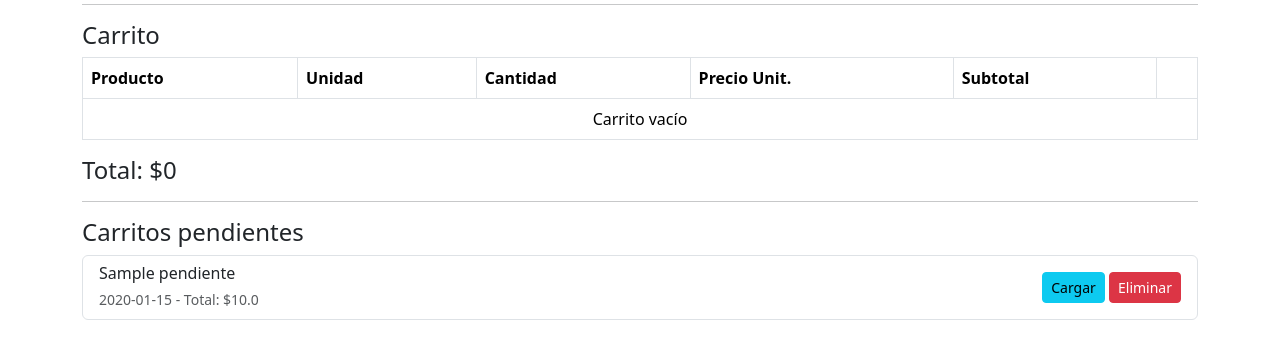
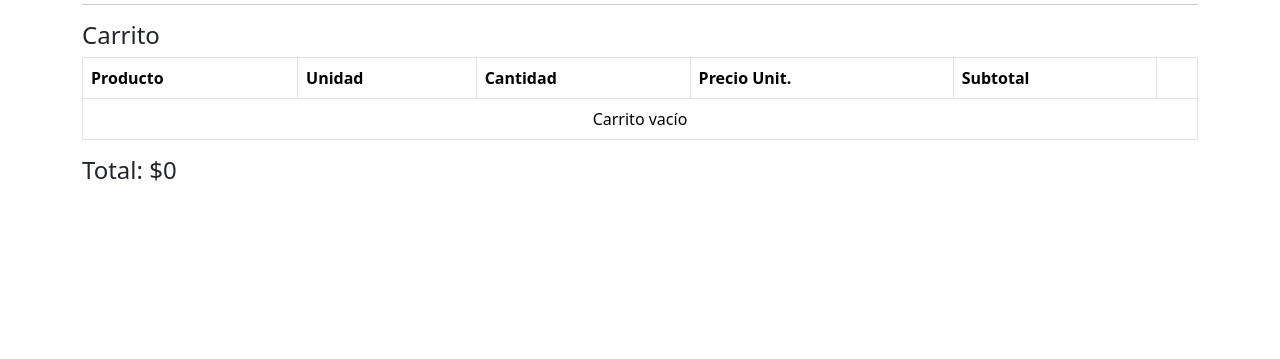
Before and after one commit to Ivo-Juric/Verduleria, a Flask app: page /ventas/nueva in a window 1280 px wide. Shown: the part 196-555 px from the top of the page. Run offline with Flask 3, Linux system fonts and the light colour scheme; a user stored in the database is signed in; tables that the repository leaves empty hold one stand-in row (values such as "Sample post").

Commit message:
Remover funcionalidad de guardar carritos pendientes de nueva venta

```diff
--- a/app/routes/ventas.py
+++ b/app/routes/ventas.py
@@ -78,18 +78,9 @@ def nueva():
 
     total = sum(i["subtotal"] for i in session.get("carrito", []))
 
-    # Obtener carritos pendientes del usuario
-    carritos_pendientes = db.execute("""
-        SELECT id, nombre, total, fecha_creacion
-        FROM carritos_pendientes
-        WHERE usuario_id = ?
-        ORDER BY fecha_creacion DESC
-    """, (session.get("user_id"),)).fetchall()
-
     return render_template("ventas/nueva.html",
                            carrito=session.get("carrito", []),
-                           total=total,
-                           carritos_pendientes=carritos_pendientes)
+                           total=total)
 
 @ventas_bp.route("/quitar/<int:idx>")
 @login_required
@@ -98,108 +89,6 @@ def quitar(idx):
         session["carrito"].pop(idx)
         session.modified = True
         flash("Producto removido del carrito", "info")
-    return redirect(url_for("ventas.nueva"))
-
-@ventas_bp.route("/guardar_pendiente", methods=["POST"])
-@login_required
-def guardar_pendiente():
-    carrito = session.get("carrito", [])
-    if not carrito:
-        flash("Carrito vacío", "warning")
-        return redirect(url_for("ventas.nueva"))
-
-    nombre_carrito = request.form.get("nombre_carrito", f"Carrito {get_adjusted_datetime().strftime('%d/%m %H:%M')}")
-    total = sum(i["subtotal"] for i in carrito)
-
-    db = get_db()
-    cur = db.cursor()
-    cur.execute("""
-        INSERT INTO carritos_pendientes (usuario_id, nombre, total, fecha_creacion)
-        VALUES (?, ?, ?, ?)
-    """, (session.get("user_id"), nombre_carrito, total, get_adjusted_datetime().strftime("%Y-%m-%d %H:%M")))
-    carrito_id = cur.lastrowid
-
-    for i in carrito:
-        cur.execute("""
-            INSERT INTO detalle_carritos (carrito_id, producto_id, cantidad, subtotal)
-            VALUES (?, ?, ?, ?)
-        """, (carrito_id, i["producto_id"], i["cantidad"], i["subtotal"]))
-
-    db.commit()
-
-    session["carrito"] = []
-    session.modified = True
-    flash(f"Carrito guardado como '{nombre_carrito}'", "success")
-    return redirect(url_for("ventas.nueva"))
-
-@ventas_bp.route("/cargar_pendiente/<int:carrito_id>")
-@login_required
-def cargar_pendiente(carrito_id):
-    db = get_db()
-
-    # Verificar que el carrito pertenece al usuario
-    carrito = db.execute("""
-        SELECT * FROM carritos_pendientes
-        WHERE id = ? AND usuario_id = ?
-    """, (carrito_id, session.get("user_id"))).fetchone()
-
-    if not carrito:
-        flash("Carrito no encontrado", "danger")
-        return redirect(url_for("ventas.nueva"))
-
-    # Cargar detalles
-    detalles = db.execute("""
-        SELECT dc.producto_id, dc.cantidad, dc.subtotal, p.nombre, p.precio, p.stock, u.nombre as unidad
-        FROM detalle_carritos dc
-        JOIN productos p ON dc.producto_id = p.id
-        LEFT JOIN unidades u ON p.unidad_id = u.id
-        WHERE dc.carrito_id = ?
-    """, (carrito_id,)).fetchall()
-
-    session["carrito"] = []
-    for detalle in detalles:
-        # Recalcular precio con ofertas actuales
-        info_precio = calcular_precio_con_oferta(db, detalle["producto_id"], detalle["cantidad"])
-        precio_final = info_precio["precio_final"]
-        subtotal_actual = precio_final * detalle["cantidad"]
-
-        session["carrito"].append({
-            "producto_id": detalle["producto_id"],
-            "nombre": detalle["nombre"],
-            "cantidad": detalle["cantidad"],
-            "precio": precio_final,
-            "precio_original": info_precio["precio_original"],
-            "subtotal": subtotal_actual,
-            "stock_disponible": detalle["stock"],
-            "unidad": detalle["unidad"] or "",
-            "tiene_oferta": info_precio["tipo_oferta"] is not None,
-            "descuento_aplicado": info_precio["descuento_aplicado"],
-            "descripcion_oferta": info_precio["descripcion_oferta"]
-        })
-    session.modified = True
-
-    flash(f"Carrito '{carrito['nombre']}' cargado", "info")
-    return redirect(url_for("ventas.nueva"))
-
-@ventas_bp.route("/eliminar_pendiente/<int:carrito_id>")
-@login_required
-def eliminar_pendiente(carrito_id):
-    db = get_db()
-
-    carrito = db.execute("""
-        SELECT * FROM carritos_pendientes
-        WHERE id = ? AND usuario_id = ?
-    """, (carrito_id, session.get("user_id"))).fetchone()
-
-    if not carrito:
-        flash("Carrito no encontrado", "danger")
-        return redirect(url_for("ventas.nueva"))
-
-    db.execute("DELETE FROM detalle_carritos WHERE carrito_id = ?", (carrito_id,))
-    db.execute("DELETE FROM carritos_pendientes WHERE id = ?", (carrito_id,))
-    db.commit()
-
-    flash("Carrito eliminado", "info")
     return redirect(url_for("ventas.nueva"))
 
 @ventas_bp.route("/finalizar", methods=["GET", "POST"])
--- a/app/templates/ventas/nueva.html
+++ b/app/templates/ventas/nueva.html
@@ -79,55 +79,10 @@
 {% if carrito %}
 <div class="mb-3">
     <a href="{{ url_for('ventas.finalizar') }}" class="btn btn-success">Finalizar venta</a>
-
-    <button type="button" class="btn btn-warning" data-bs-toggle="modal" data-bs-target="#modalGuardarPendiente">
-        Guardar carrito
-    </button>
 </div>
 {% endif %}
 
-<!-- Modal para guardar carrito pendiente -->
-<div class="modal fade" id="modalGuardarPendiente" tabindex="-1">
-    <div class="modal-dialog">
-        <div class="modal-content">
-            <div class="modal-header">
-                <h5 class="modal-title">Guardar carrito</h5>
-                <button type="button" class="btn-close" data-bs-dismiss="modal"></button>
-            </div>
-            <form method="POST" action="{{ url_for('ventas.guardar_pendiente') }}">
-                <div class="modal-body">
-                    <label>Nombre del carrito</label>
-                    <input name="nombre_carrito" class="form-control" placeholder="Ej: Cliente Juan - Pedido especial">
-                </div>
-                <div class="modal-footer">
-                    <button type="button" class="btn btn-secondary" data-bs-dismiss="modal">Cancelar</button>
-                    <button type="submit" class="btn btn-warning">Guardar</button>
-                </div>
-            </form>
-        </div>
-    </div>
-</div>
 
-<hr>
-
-{% if carritos_pendientes %}
-<h4>Carritos pendientes</h4>
-
-<div class="list-group">
-    {% for cp in carritos_pendientes %}
-    <div class="list-group-item d-flex justify-content-between align-items-center">
-        <div>
-            <h6 class="mb-1">{{ cp.nombre }}</h6>
-            <small class="text-muted">{{ cp.fecha_creacion }} - Total: ${{ cp.total }}</small>
-        </div>
-        <div>
-            <a href="{{ url_for('ventas.cargar_pendiente', carrito_id=cp.id) }}" class="btn btn-sm btn-info">Cargar</a>
-            <a href="{{ url_for('ventas.eliminar_pendiente', carrito_id=cp.id) }}" class="btn btn-sm btn-danger" onclick="return confirm('¿Está seguro?')">Eliminar</a>
-        </div>
-    </div>
-    {% endfor %}
-</div>
-{% endif %}
 
 <script>
 // Validación de cantidad contra stock
```
Also changed, not shown: database.db.
